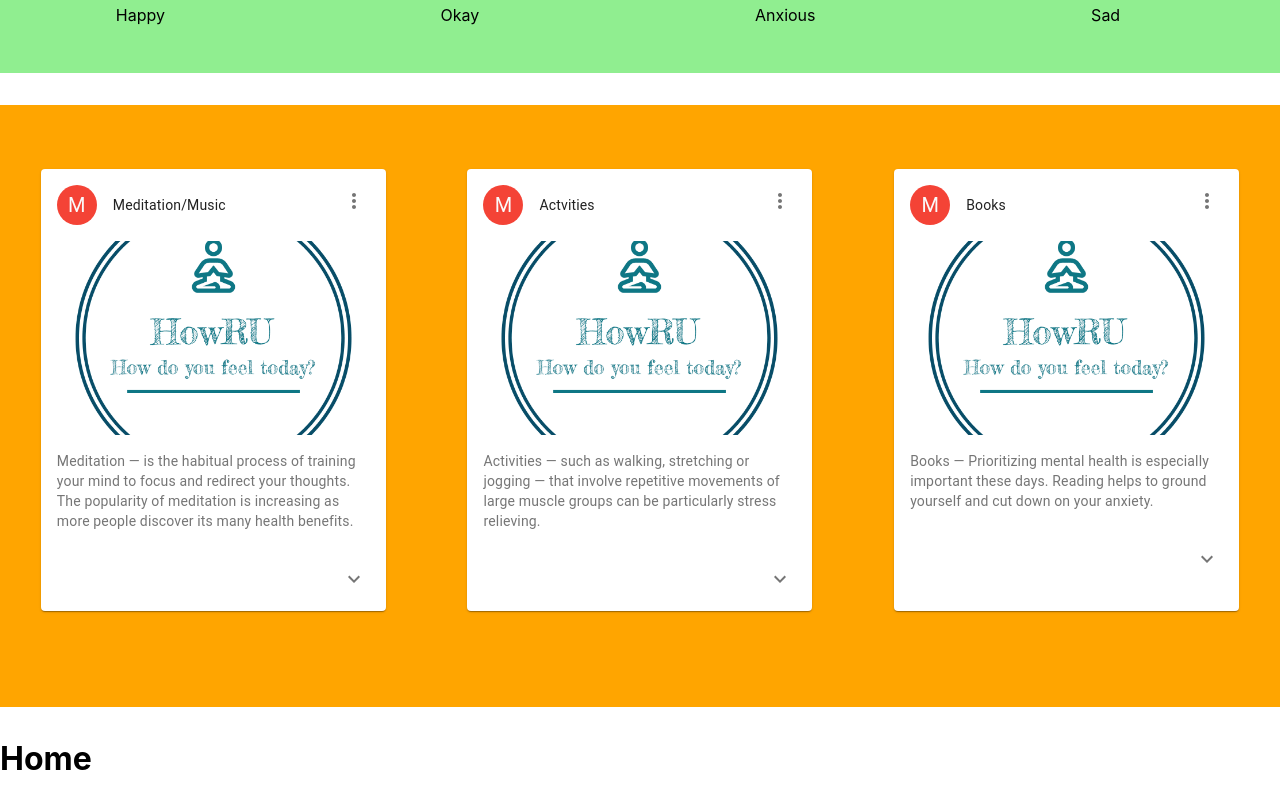
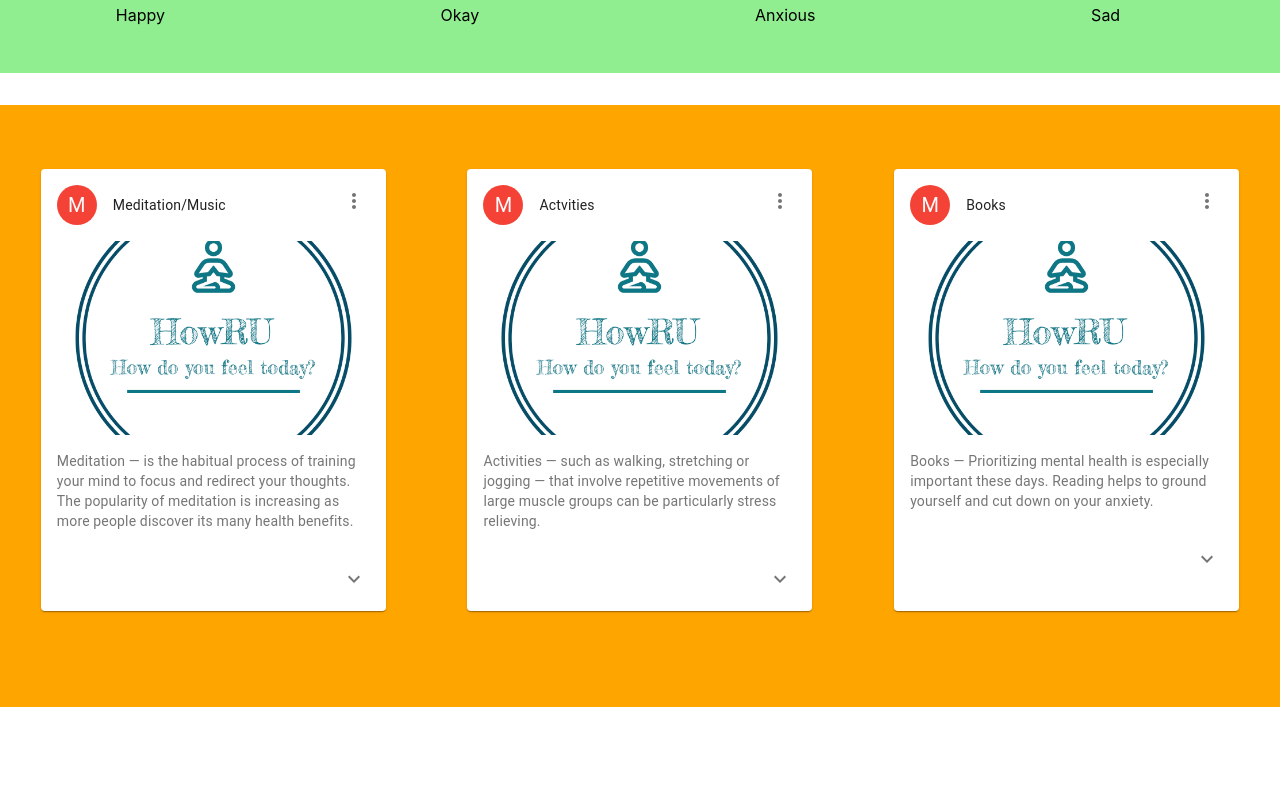
Before and after one commit to Xavy-Romeo/how-r-u, a React (Create React App) app in the folder client/: page /home in a window 1280 px wide. Shown: the part 683-1483 px from the top of the page. After the commit the page ends 1422 px from the top, so only its background shows below. Built offline with nearby package versions, Linux system fonts and the light colour scheme.

Commit message:
edits to Home

```diff
--- a/client/package.json
+++ b/client/package.json
@@ -10,6 +10,7 @@
     "@testing-library/jest-dom": "^5.14.1",
     "@testing-library/react": "^11.2.7",
     "@testing-library/user-event": "^12.8.3",
+    "graphql": "^15.5.1",
     "react": "^17.0.2",
     "react-dom": "^17.0.2",
     "react-responsive-carousel": "^3.2.20",
--- a/client/src/App.js
+++ b/client/src/App.js
@@ -12,7 +12,7 @@ import Happy from "./components/Happy";
 import Okay from "./components/Okay";
 import Anxious from "./components/Anxious";
 import Sad from "./components/Sad";
-import Home from "./components/Home";
+
 
 
 
@@ -113,9 +113,7 @@ function App() {
             <Route path="/sad">
               <Sad />
             </Route>
-            <Route path="/">
-              <Home />
-            </Route>
+
           </Switch>
         </div>
       </Router>
--- a/client/src/components/Home/index.js
+++ b/client/src/components/Home/index.js
@@ -1,6 +1,6 @@
 import React from 'react'
 
-export default function Home() {
+export default function home() {
     return (
         <div>
             <h1>Home</h1>
```
Also changed, not shown: 1 other file (tests, documents, lock files or other folders).
